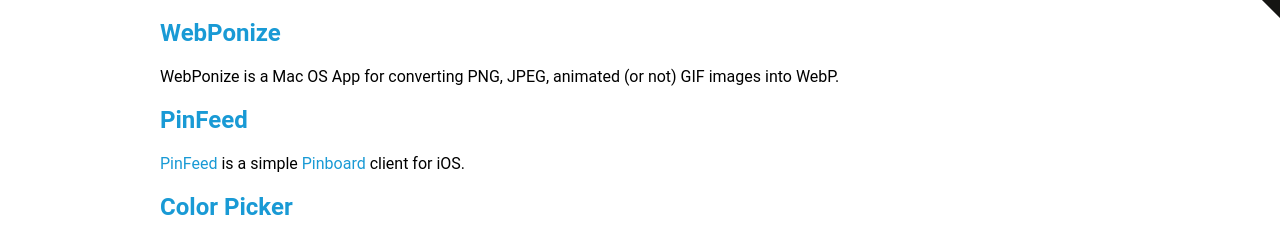
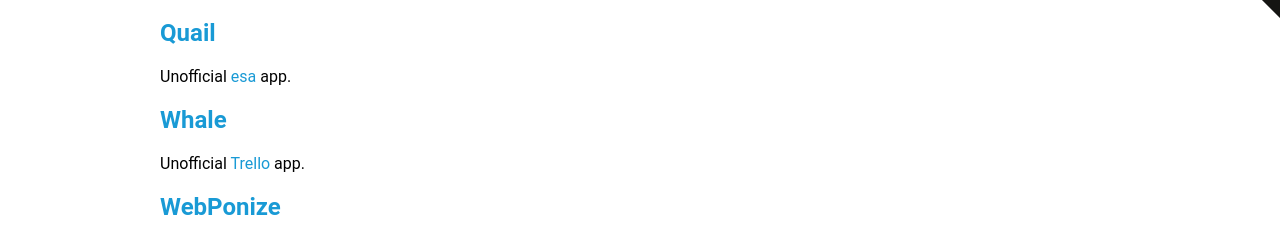
Before and after one commit to 1000ch/1000ch.github.io, a plain HTML site: page index.html in a window 1280 px wide. Shown: the part 62-299 px from the top of the page. Drawn offline with Linux system fonts and the light colour scheme.

Commit message:
Add Whale and Quail

```diff
--- a/index.html
+++ b/index.html
@@ -17,6 +17,10 @@
   <body>
     <div class="container">
       <h1>Apps</h1>
+      <h2><a href="https://github.com/1000ch/quail/">Quail</a></h2>
+      <p>Unofficial <a href="https://esa.io/">esa</a> app.</p>
+      <h2><a href="https://github.com/1000ch/whale/">Whale</a></h2>
+      <p>Unofficial <a href="https://trello.com/">Trello</a> app.</p>
       <h2><a href="https://webponize.github.io/">WebPonize</a></h2>
       <p>WebPonize is a Mac OS App for converting PNG, JPEG, animated (or not) GIF images into WebP.</p>
       <h2><a href="https://github.com/1000ch/PinFeed">PinFeed</a></h2>
```
